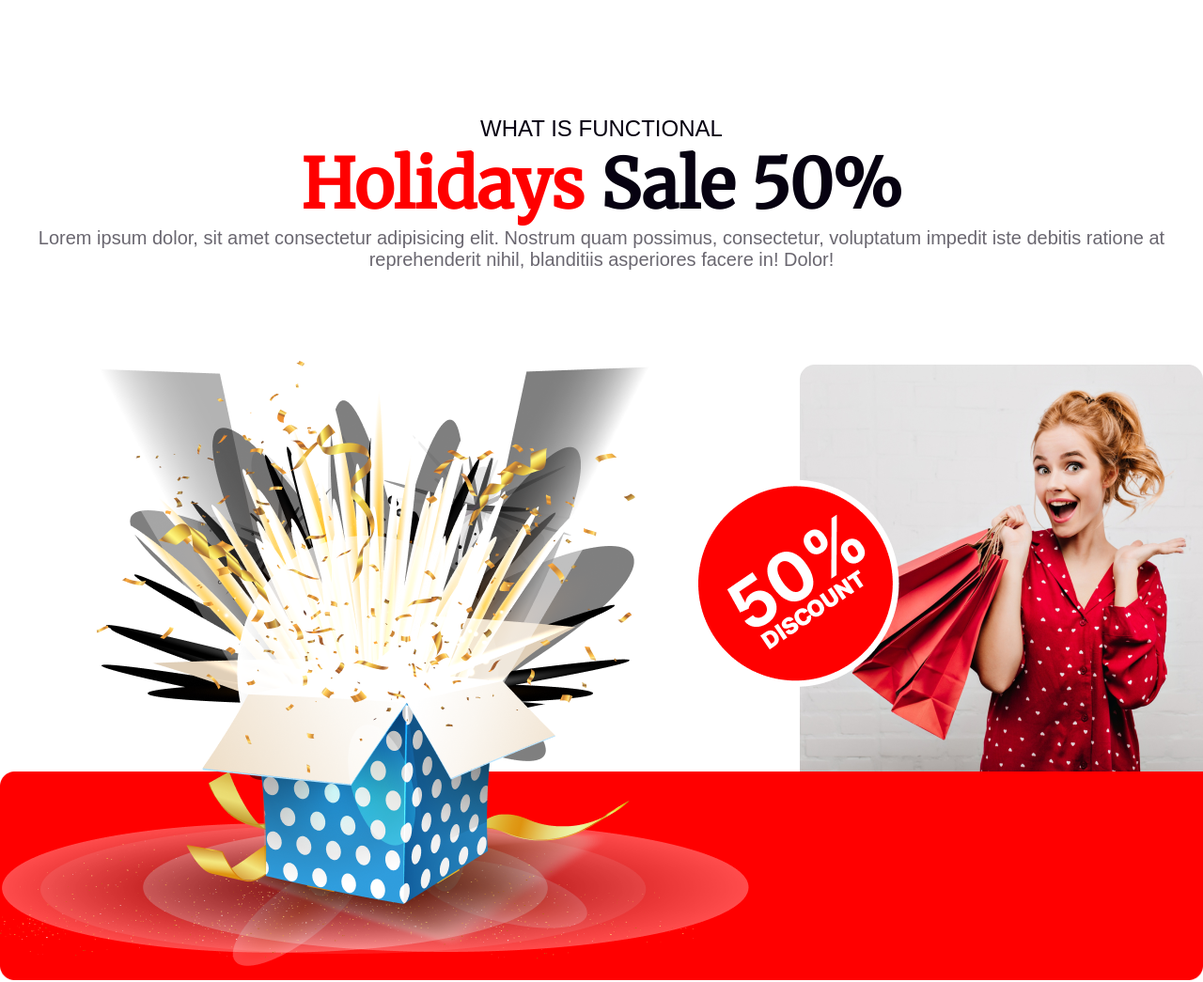
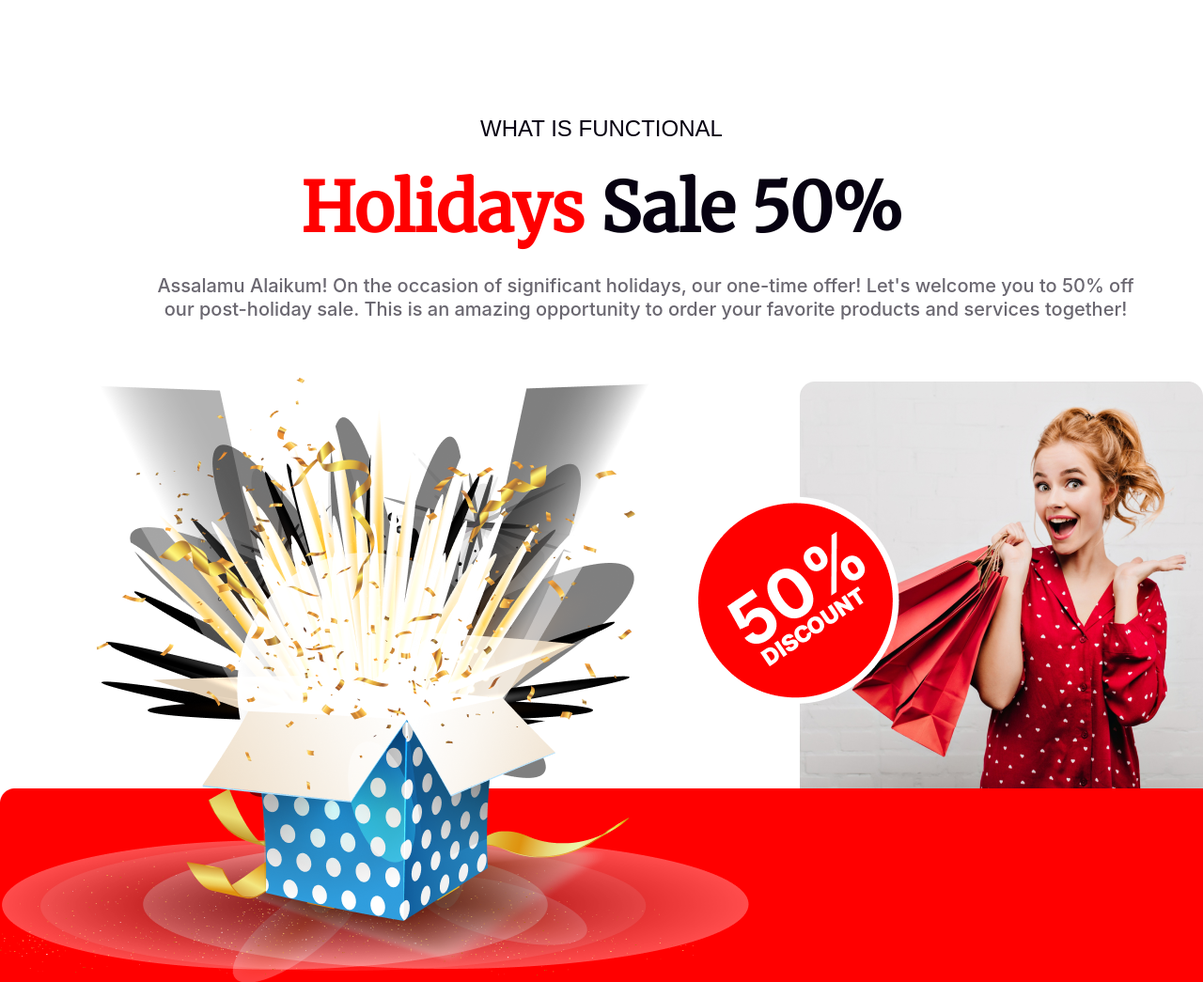
Before and after one commit to Alok4D/New-Project-2024, a plain HTML site: page index.html in a window 1280 px wide. Shown: the part 3440-4485 px from the top of the page at 94% size. Drawn offline with Linux system fonts and the light colour scheme.

Commit message:
all code done

```diff
--- a/Styles/Style.css
+++ b/Styles/Style.css
@@ -21,21 +21,17 @@ main,
   align-items: center;
   width: 100%;
 
-
   height: 600px;
   margin-top: 50px;
-
 
   border-radius: 16px;
 
   background: linear-gradient(180deg, #070211 0%, rgba(7, 2, 17, 0) 100%),
     url("../Images/Banner\ Image.png");
-    background-size: cover;
-    background-position: bottom;
+  background-size: cover;
+  background-position: bottom;
 
   /* background-size: cover; */
-
-
 }
 .last-title {
   color: #fff;
@@ -95,10 +91,10 @@ main,
 .welcome-section {
   display: flex;
   gap: 280px;
-  background: linear-gradient(90deg, #070211 0%, rgba(7, 2, 17, 0.00) 100%), url(../Images/Vectorrr.png);
+  background: linear-gradient(90deg, #070211 0%, rgba(7, 2, 17, 0) 100%),
+    url(../Images/Vectorrr.png);
   background-repeat: no-repeat;
   background-size: cover;
-
 
   height: 600px;
 
@@ -268,7 +264,7 @@ main,
   color: #070211;
   text-align: center;
   font-size: 24px;
-
+  padding-bottom: 25px;
   font-weight: 500;
 }
 .holidays {
@@ -278,6 +274,7 @@ main,
   font-size: 72px;
   font-style: normal;
   font-weight: 900;
+  padding-bottom: 25px;
 }
 .holidays-s {
   color: #070211;
@@ -285,20 +282,24 @@ main,
   font-size: 72px;
   font-style: normal;
   font-weight: 900;
+  padding-bottom: 25px;
 }
 .text-sec p {
+  margin-left: 155px;
+  width: 1064px;
   color: rgba(7, 2, 17, 0.6);
   text-align: center;
-
+  font-family: Inter;
   font-size: 20px;
-
+  font-style: normal;
   font-weight: 500;
+  line-height: 25px;
 }
 /* Holidays Section End */
 
 /* our protfolio section style */
 .banner-7 {
-  margin-top: 80px;
+  margin-top: 50px;
 }
 .img-row {
   display: grid;
--- a/index.html
+++ b/index.html
@@ -94,21 +94,22 @@
       <div class="text-sec">
            <h4>WHAT IS FUNCTIONAL</h4>
            <h2 class="holidays">Holidays <span class="holidays-s">Sale 50%</span></h2>
-           <p>Lorem ipsum dolor, sit amet consectetur adipisicing elit. Nostrum quam possimus, consectetur, voluptatum impedit iste debitis ratione at reprehenderit nihil, blanditiis asperiores facere in! Dolor!</p>
+           <p>Assalamu Alaikum!
+
+            On the occasion of significant holidays, our one-time offer!
+
+            Let's welcome you to 50% off our post-holiday sale. This is an amazing opportunity to order your favorite products and services together!</p>
       </div>
-      <div class="banner-6-img" style="margin: 100px 0px;">
+      <div class="banner-6-img" style="margin: 64px 0px;">
         <div style="display: flex; justify-content: end; position: relative;">
           <img class="fifty-disc" src="Images/Group 44.png" alt="" style="position: absolute; top: 80px; right: 280px;">
           <img class="woman" src="./Images/Rectangle 1.png" alt="">
         </div>
-
-
-          <div style="position: relative;">
+            <div style="position: relative;">
             <img class="gift-box" src="Images/Group 75.png" alt="" style="position: absolute; bottom: 0px;">
             <img class="red-square" src="Images/Rectangle 2.png" alt="" style="width: 100%;">
           </div>
-
-      </div>
+        </div>
   </div>
     <!-- Holidays Section End -->
 
```
